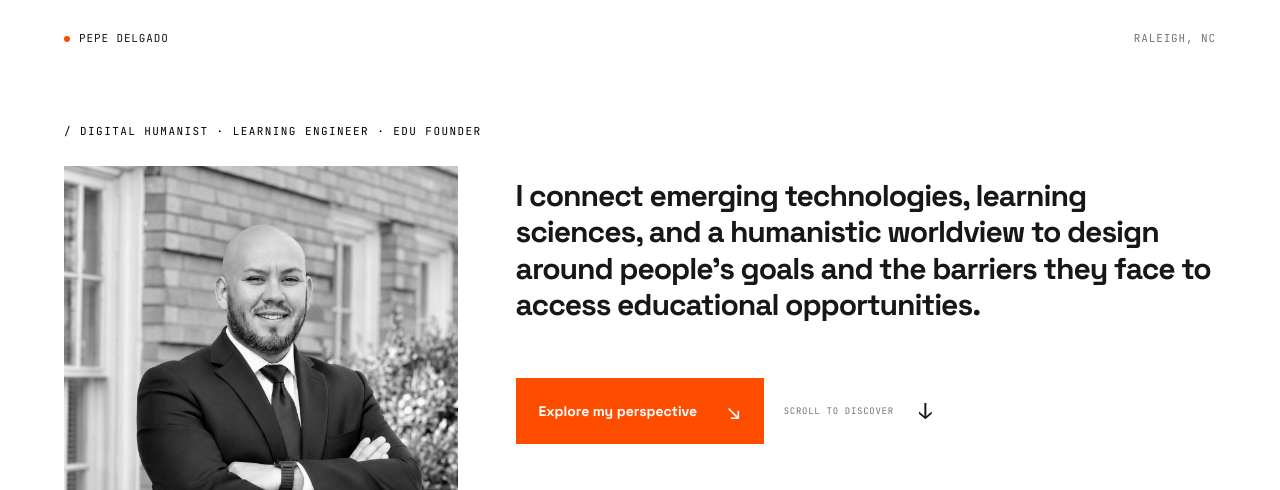
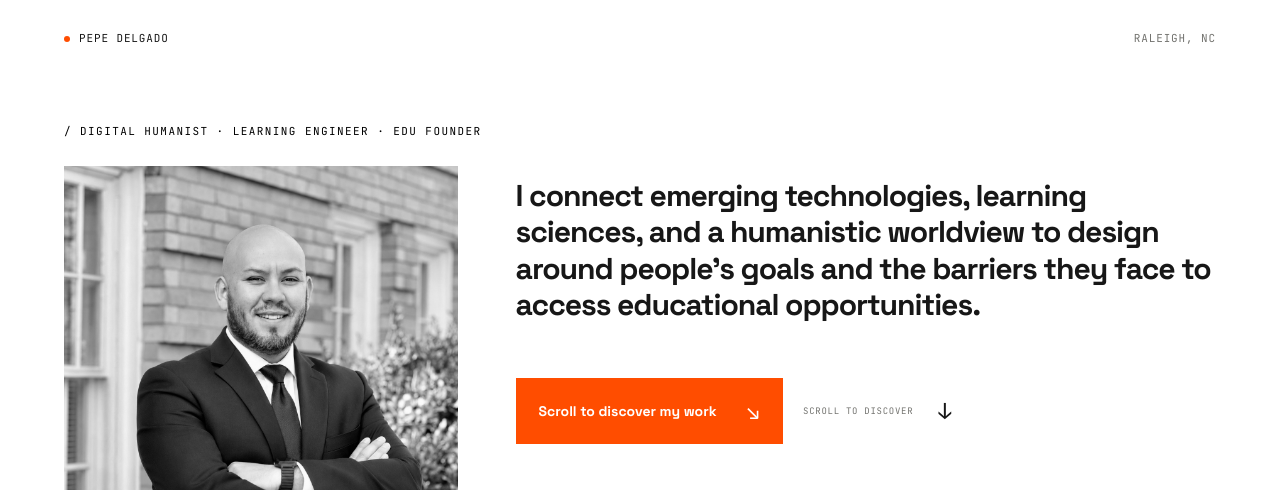
Before and after one commit to jhosepdg/personal-site, a plain HTML site: page index.html in a window 1280 px wide. Shown: the part 82-572 px from the top of the page. Drawn offline with Linux system fonts and the light colour scheme.

Commit message:
Link hero button to Research with updated label

```diff
--- a/index.html
+++ b/index.html
@@ -47,7 +47,7 @@
         </figure>
         <div class="hero-overview">
           <h1 id="hero-title">I connect emerging technologies, learning sciences, and a humanistic worldview to design around people’s goals and the barriers they face to access educational opportunities.</h1>
-          <div class="hero-actions"><a class="button" href="#about">Explore my perspective <span aria-hidden="true">↘</span></a><a class="scroll-link mono" href="#about">Scroll to discover <span aria-hidden="true">↓</span></a></div>
+          <div class="hero-actions"><a class="button" href="#research">Scroll to discover my work <span aria-hidden="true">↘</span></a><a class="scroll-link mono" href="#about">Scroll to discover <span aria-hidden="true">↓</span></a></div>
           <div class="metrics"><div><strong>14<span>+</span></strong><p>Years in international<br>education consulting</p></div><div><strong>300<span>+</span></strong><p>Cases connecting ambition with global opportunity</p></div><div><strong>20<span>+</span></strong><p>Institutional partners</p></div><div><strong>4<span>+</span></strong><p>Edu Ventures</p></div></div>
         </div>
       </div>
```
